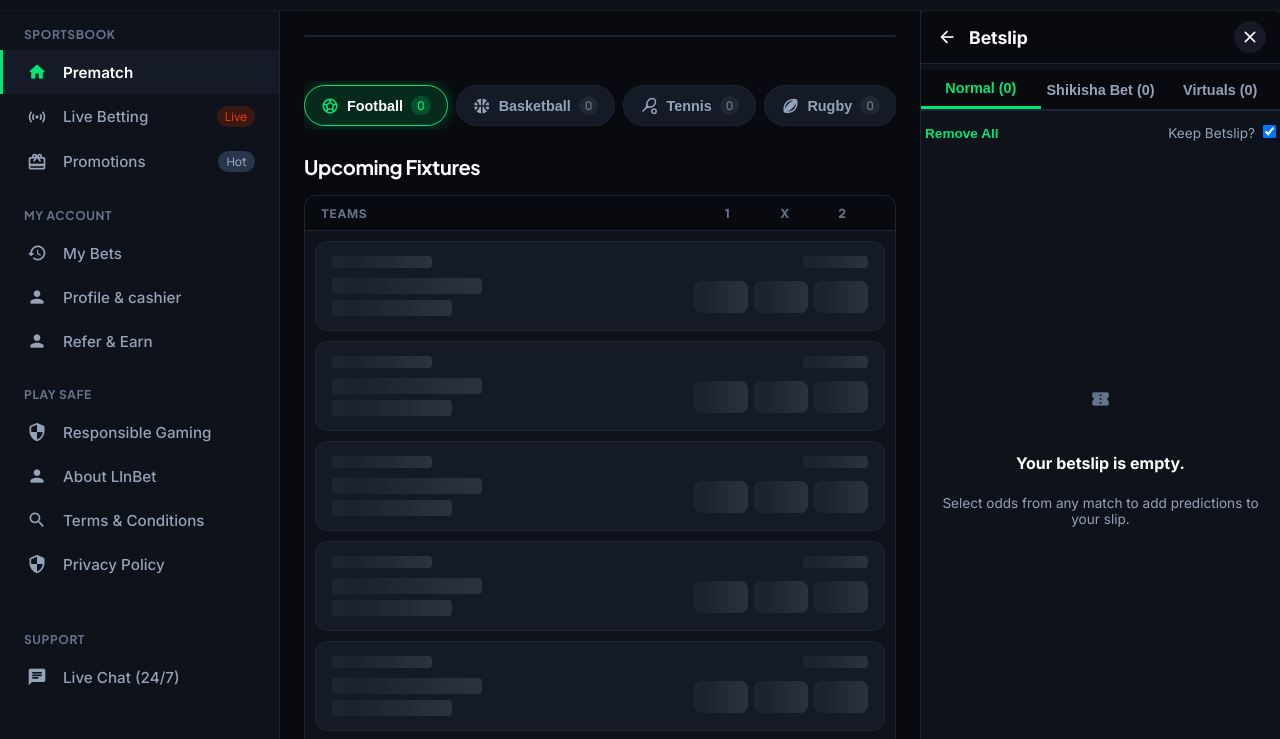
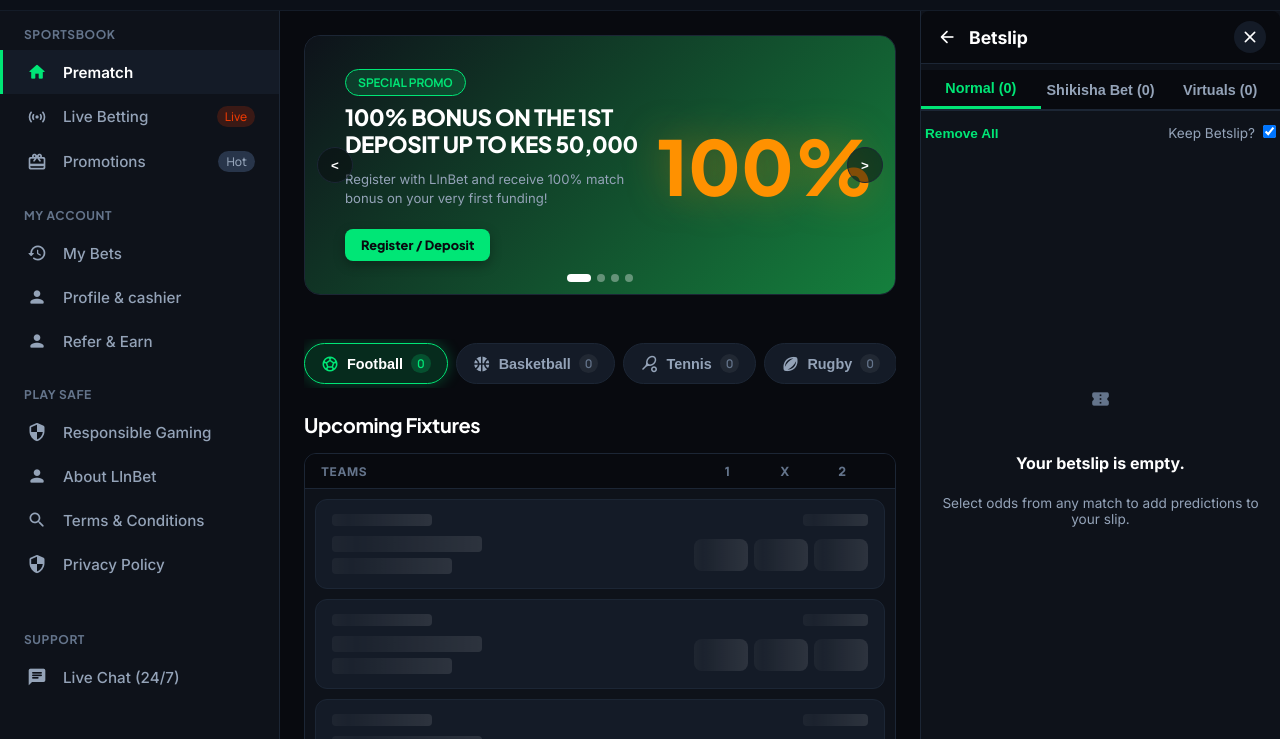
Before and after one commit to Kiruivenus/LlnBet, a website with bundled scripts: page index.html in a window 1280 px wide. Shown: the part 61-800 px from the top of the page. Built offline with nearby package versions, Linux system fonts and the light colour scheme; files whose address does not match are found by name.

Commit message:
fix: resolve desktop slider wrapper height collapse using flex-shrink: 0, and fix slider spelling to enable autoplay

```diff
--- a/css/main.css
+++ b/css/main.css
@@ -3907,6 +3907,7 @@
   border-radius: var(--radius-lg);
   overflow: hidden;
   margin-bottom: 20px;
+  flex-shrink: 0;
 }
 
 .hero-slider-track {
--- a/js/views/home.js
+++ b/js/views/home.js
@@ -258,7 +258,7 @@
   };
 
   const goToSlide = (idx) => {
-    if (!container.querySelector('.hero-slide-wrapper')) return;
+    if (!container.querySelector('.hero-slider-wrapper')) return;
     slides[currentSlideIdx].classList.remove('active');
     currentSlideIdx = (idx + slides.length) % slides.length;
     slides[currentSlideIdx].classList.add('active');
@@ -266,7 +266,7 @@
   };
 
   const nextSlide = () => {
-    if (!container.querySelector('.hero-slide-wrapper')) {
+    if (!container.querySelector('.hero-slider-wrapper')) {
       clearInterval(slideInterval);
       return;
     }
@@ -274,7 +274,7 @@
   };
 
   const prevSlide = () => {
-    if (!container.querySelector('.hero-slide-wrapper')) {
+    if (!container.querySelector('.hero-slider-wrapper')) {
       clearInterval(slideInterval);
       return;
     }
```
